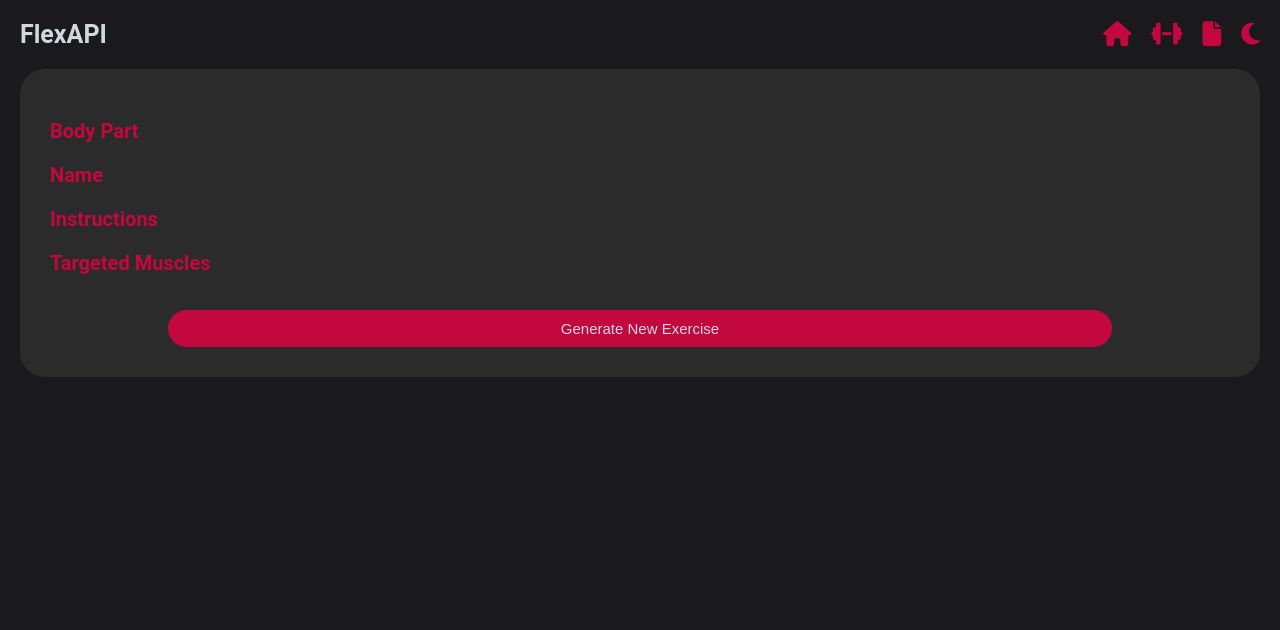
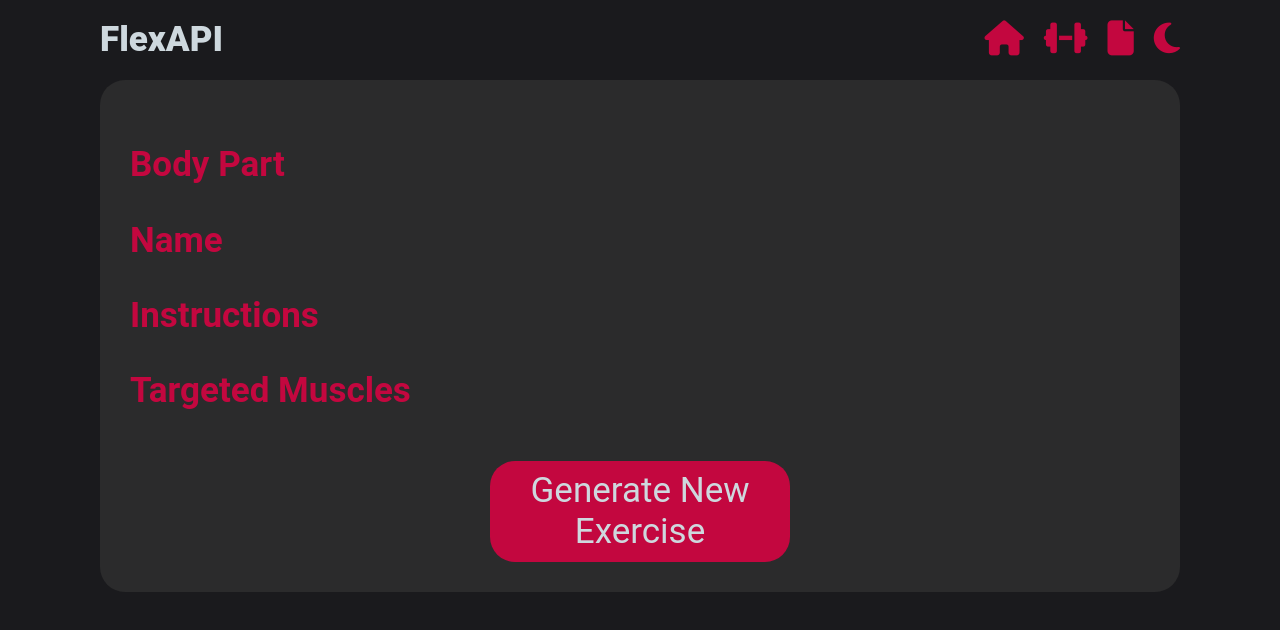
Before and after one commit to Uhsendin/flexAPI, a website: page public/random.html in a window 1280 px wide. Drawn offline with Linux system fonts and the light colour scheme; no server answers.

Commit message:
added media queries

```diff
--- a/public/css/docs.css
+++ b/public/css/docs.css
@@ -3,6 +3,7 @@
   box-sizing: border-box;
   list-style: none;
 }
+
 
 body {
   font-family: 'Roboto', sans-serif;
@@ -22,6 +23,7 @@ nav ul {
 nav span {
   font-weight: 700;
   color: hsl(205, 20%, 84%);
+
 }
 
 nav {
@@ -52,7 +54,7 @@ h3 {
 }
 
 p,
-li {
+.docs li {
   font-size: 1.8rem;
   color: hsl(205, 20%, 84%);
   line-height: 1.5;
@@ -150,3 +152,31 @@ footer p:first-child {
 footer a {
     color: #c3073f;
 }
+
+
+
+
+@media (min-width:640px) {
+  nav * {
+    font-size: 2.8rem;
+  }
+}
+
+@media (min-width: 890px) {
+  .container{
+    padding: 0 10rem;
+  }
+
+  nav {
+    padding: 2rem 0;
+  }
+  nav * {
+    font-size: 3.5rem;
+  }
+
+  body {
+    padding: 0 10rem;
+  }
+
+
+}
--- a/public/css/random.css
+++ b/public/css/random.css
@@ -75,9 +75,42 @@ nav li i {
   font-size: 1.5rem;
   background-color: #c3073f;
   color: hsl(205, 20%, 84%);
-  width: 80%;
+  width: 22rem;
   border: none;
   padding: 1rem 1.5rem;
   border-radius: 25px;
   cursor: pointer;
+  font-family: inherit;
 }
+
+
+
+@media (min-width:640px) {
+  header * {
+    font-size: 2.8rem;
+  }
+  .exercise *{
+    font-size: 2.5rem;
+  }
+}
+
+@media (min-width: 890px) {
+  .container{
+    padding: 0 10rem;
+  }
+
+  nav {
+    padding: 2rem 10rem;
+  }
+  header * {
+    font-size: 3.5rem;
+  }
+
+  .exercise * {
+    font-size: 3.5rem;
+  }
+  .btn-wrapper button {
+    font-size: 3.5rem;
+    width: 30rem;
+  }
+}
--- a/public/css/style.css
+++ b/public/css/style.css
@@ -84,3 +84,29 @@ footer li {
     cursor: pointer;
     color: hsl(210, 8%, 91%);
 }
+
+
+@media (min-width:640px) {
+  nav * {
+    font-size: 2.8rem;
+  }
+}
+
+@media (min-width: 890px) {
+  .container{
+    padding: 0 10rem;
+  }
+
+  nav {
+    padding: 2rem 10rem;
+  }
+  header * {
+    font-size: 3.5rem;
+  }
+  h1 {
+    font-size: 4.5rem;
+  }
+  p {
+    font-size: 2.8rem;
+  }
+}
--- a/public/random.html
+++ b/public/random.html
@@ -5,6 +5,7 @@
     <meta name="viewport" content="width=device-width, initial-scale=1.0">
     <meta http-equiv="X-UA-Compatible" content="IE=edge" />
     <link rel="stylesheet" href="css/random.css">
+    <link rel="stylesheet" href="css/normalize.css">
     <title>Exercise</title>
 </head>
 <body>
@@ -20,7 +21,7 @@
                   <a href="/random"><i class="fa-solid fa-dumbbell"></i></a>
                 </li>
                 <li>
-                  <a href="#"><i class="fa-solid fa-file"></i></a>
+                  <a href="/docs"><i class="fa-solid fa-file"></i></a>
                 </li>
                 <li>
                   <a href="#"><i class="fa-solid fa-moon"></i></a>
--- a/server.js
+++ b/server.js
@@ -9,7 +9,7 @@ const bodyParts = Object.keys(exercises);
 
 app.use(cors());
 
-app.use(express.static('./public'));
+app.use(express.static('public'));
 
 app.get('/', (req, res) => {
   res.sendFile(__dirname + '/public/index.html');
```
